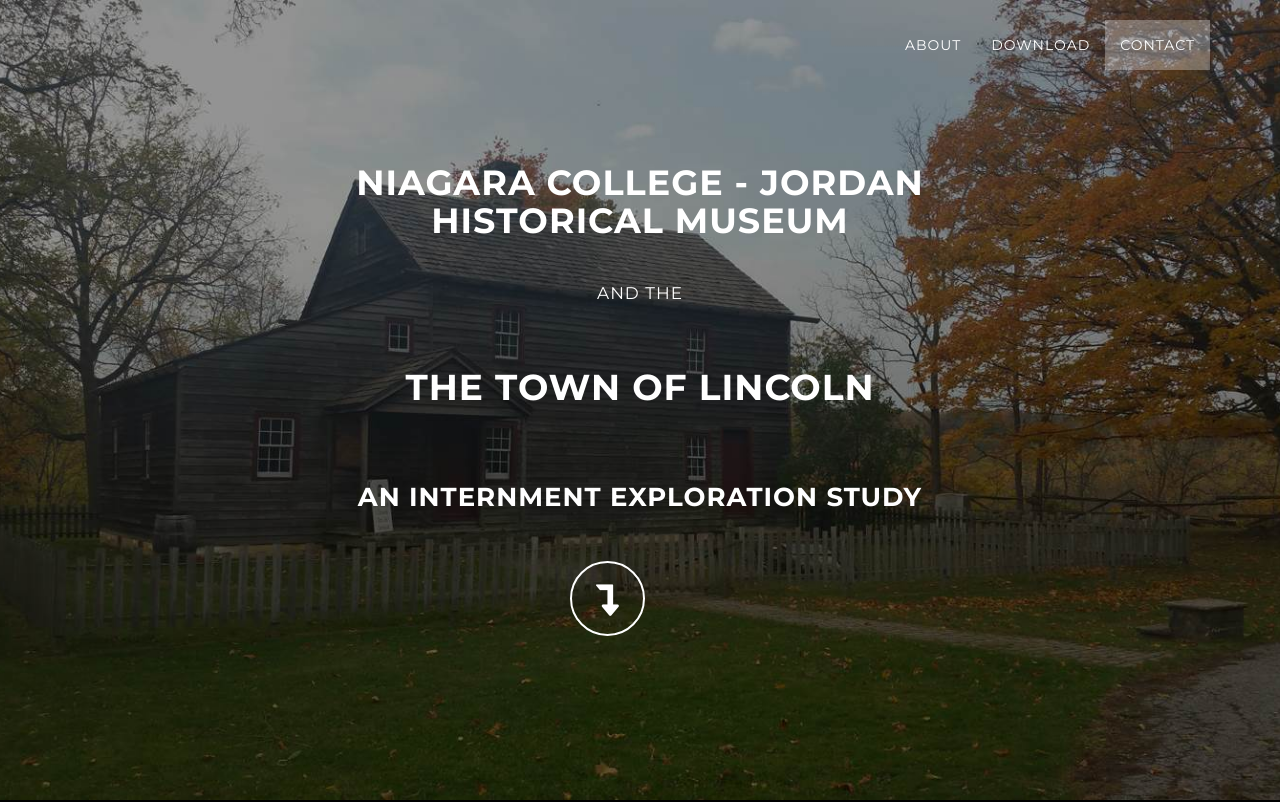
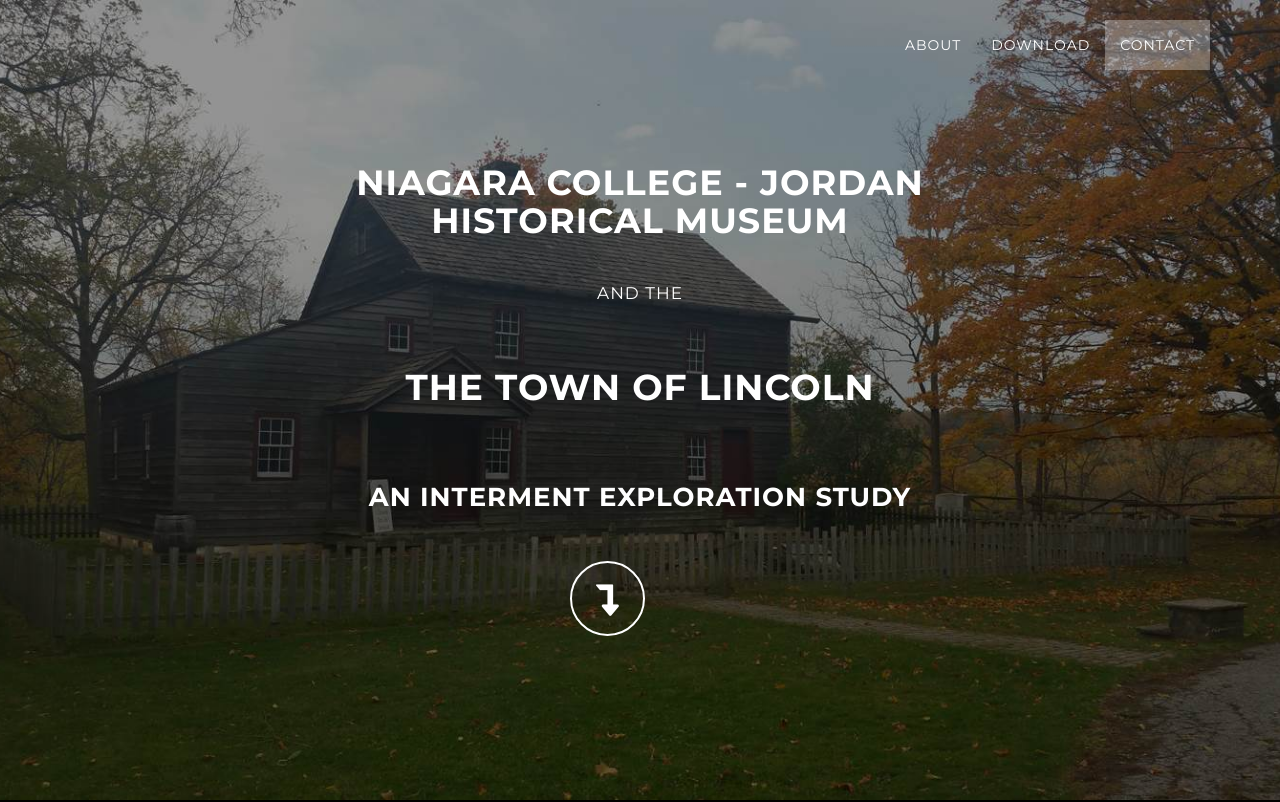
Before and after one commit to JHMthesis/JHMthesis.github.io, a plain HTML site: page index.html in a window 1280 px wide. Shown: the top 802 px of the page. Drawn offline with Linux system fonts and the light colour scheme.

Commit message:
Formatting Fix
Title formatting corrections

```diff
--- a/index.html
+++ b/index.html
@@ -10,7 +10,7 @@
 	<meta name="keywords" content="GPR,Ground Penetrating RADAR, RADAR, Burials, Interments, Resistivity Meter">
     <meta name="author" content="Travis Vanos">
 
-    <title>Jordan Historical Museum Internment Exploration</title>
+    <title>Jordan Historical Museum Interment Exploration</title>
 
 	<link rel="shortcut icon" type="image/png" href="/favicon.ico"/>
 	<link rel="shortcut icon" type="image/png" href="./favicon.ico"/>
@@ -77,7 +77,7 @@
                         <h1 class="brand-heading">Niagara College -  Jordan Historical Museum</h1>
 						<h1 class="intro-text" ><small style="color:white;"> and the <br><br></small></p>
 						<h1>The Town of Lincoln</h1> <br> <br>
-                        <h1 class="intro-text">An Internment Exploration Study<br></h1>
+                        <h1 class="intro-text">An Interment Exploration Study<br></h1>
                         <a href="#about" class="btn btn-circle page-scroll">
 							<i class="fa fa-level-down animated"></i>
                         </a>
```
